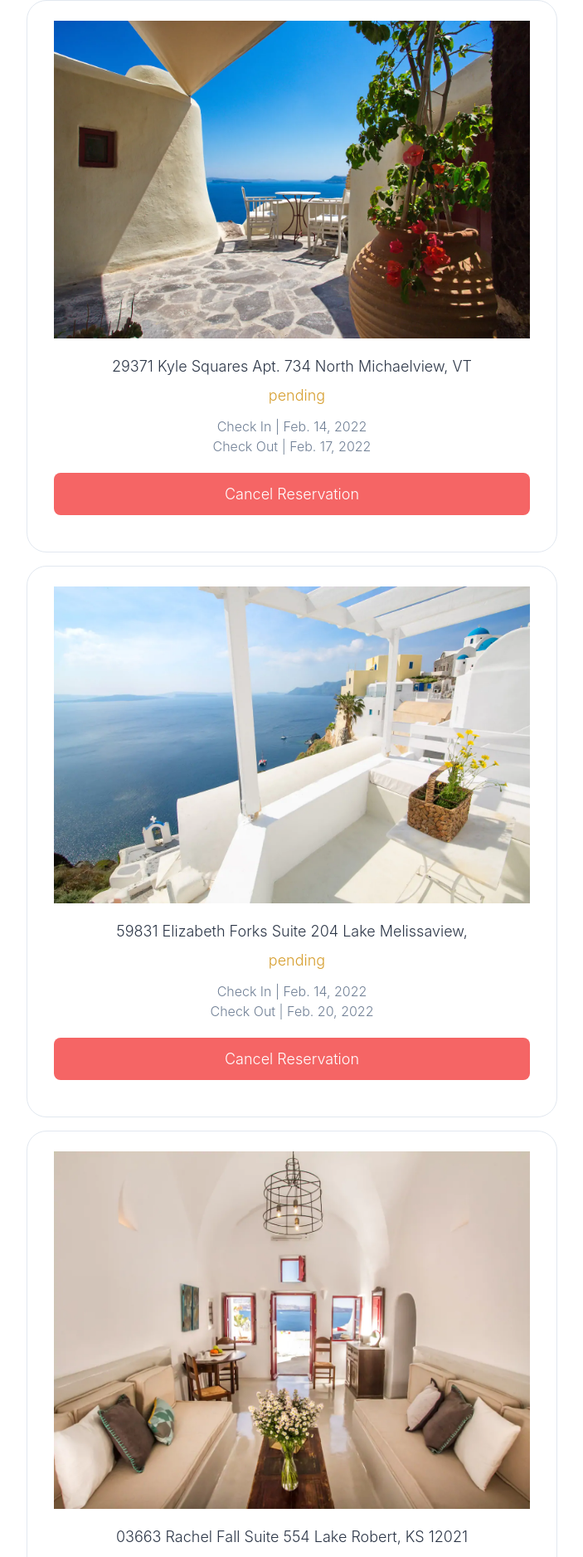
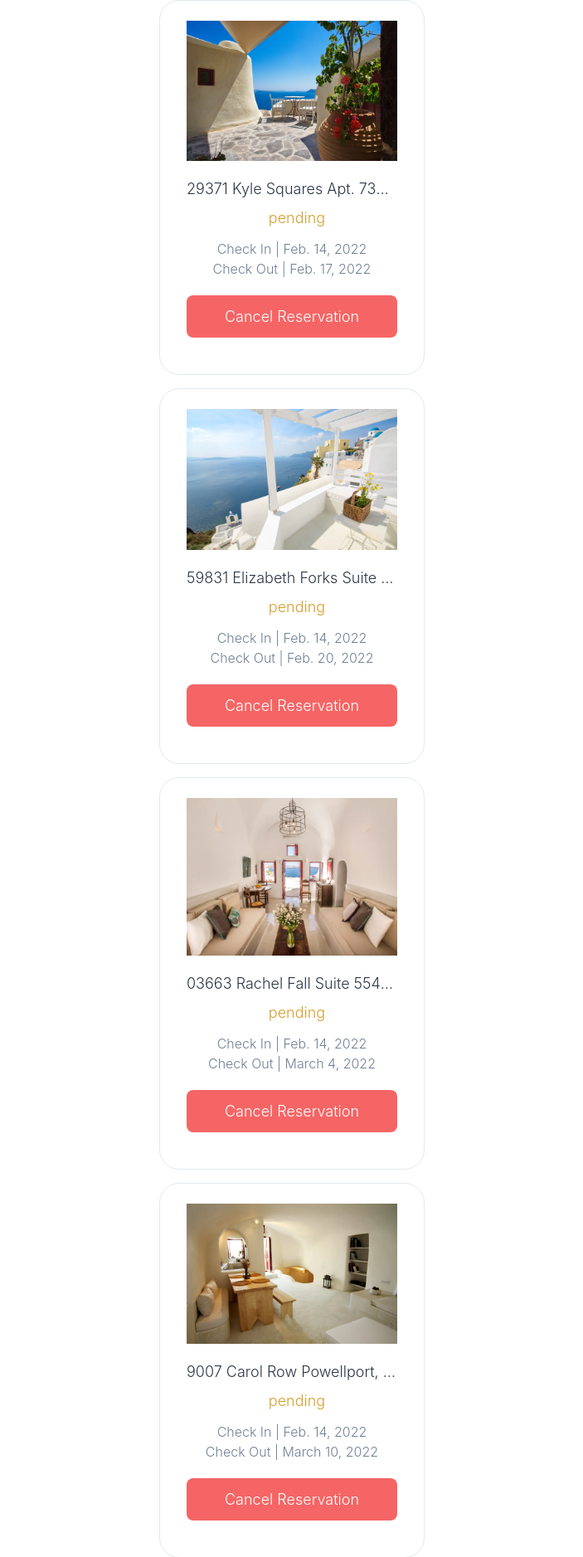
Before and after one commit to Hyun-Jun-Lee/airbnb, a Django app: page /reservations/reservation_list/ in a window 1280 px wide. Shown: the part 80-1957 px from the top of the page at 83% size, without its empty margins (288-991 px from the left). Run offline with Django 4.2, Linux system fonts and the light colour scheme; a user stored in the database is signed in; data comes from the database, SQL or seed files in the repository; both versions use the stored data as it was after the commit; parts of the project's set-up code (start-up, migrations or seed data) failed here and were passed over; some libraries are stand-ins or nearby versions.

Commit message:
for security

```diff
--- a/templates/reservations/reservation_list.html
+++ b/templates/reservations/reservation_list.html
@@ -12,7 +12,7 @@
 
 
     {% for reservation in reservation_list %}
-    <div class="container-md mx-auto w-1/2 flex flex-col border rounded-xl shadow-sm px-8 py-6 mt-4 ">
+    <div class="container-md mx-auto w-1/4 flex flex-col border rounded-xl shadow-sm px-8 py-6 mt-4 ">
         <img src="{{reservation.room.first_photo}}">
         <span class="mt-5 text-lg my-2 truncate">
             <a href="{% url 'rooms:detail' reservation.room.pk %}">{{reservation.room.name}}</a>
--- a/templates/reservations/reservation_list_host.html
+++ b/templates/reservations/reservation_list_host.html
@@ -12,7 +12,7 @@
 
 
     {% for room in reservations %}
-    <div class="container-md mx-auto w-1/2 flex flex-col border rounded-xl shadow-sm px-8 py-6 mt-4 ">
+    <div class="container-md mx-auto w-1/4 flex flex-col border rounded-xl shadow-sm px-8 py-6 mt-4 ">
         <img src="{{room.room.first_photo}}">
         <span class="mt-5 text-lg my-2 truncate">
             <a href="{% url 'rooms:detail' room.room.pk %}">{{room.room.name}}</a>
```
Also changed, not shown: README.md, db.sqlite3.
